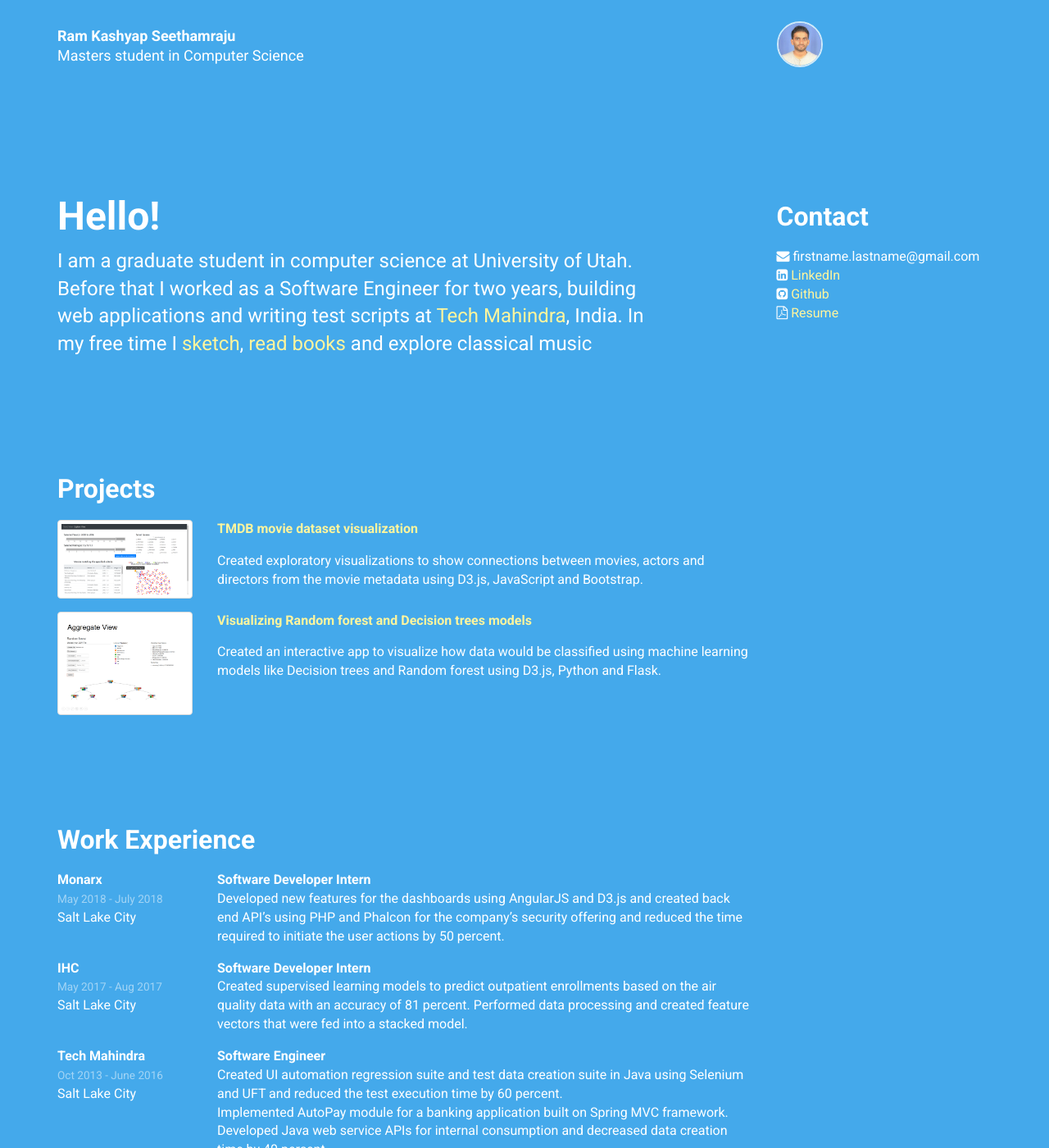
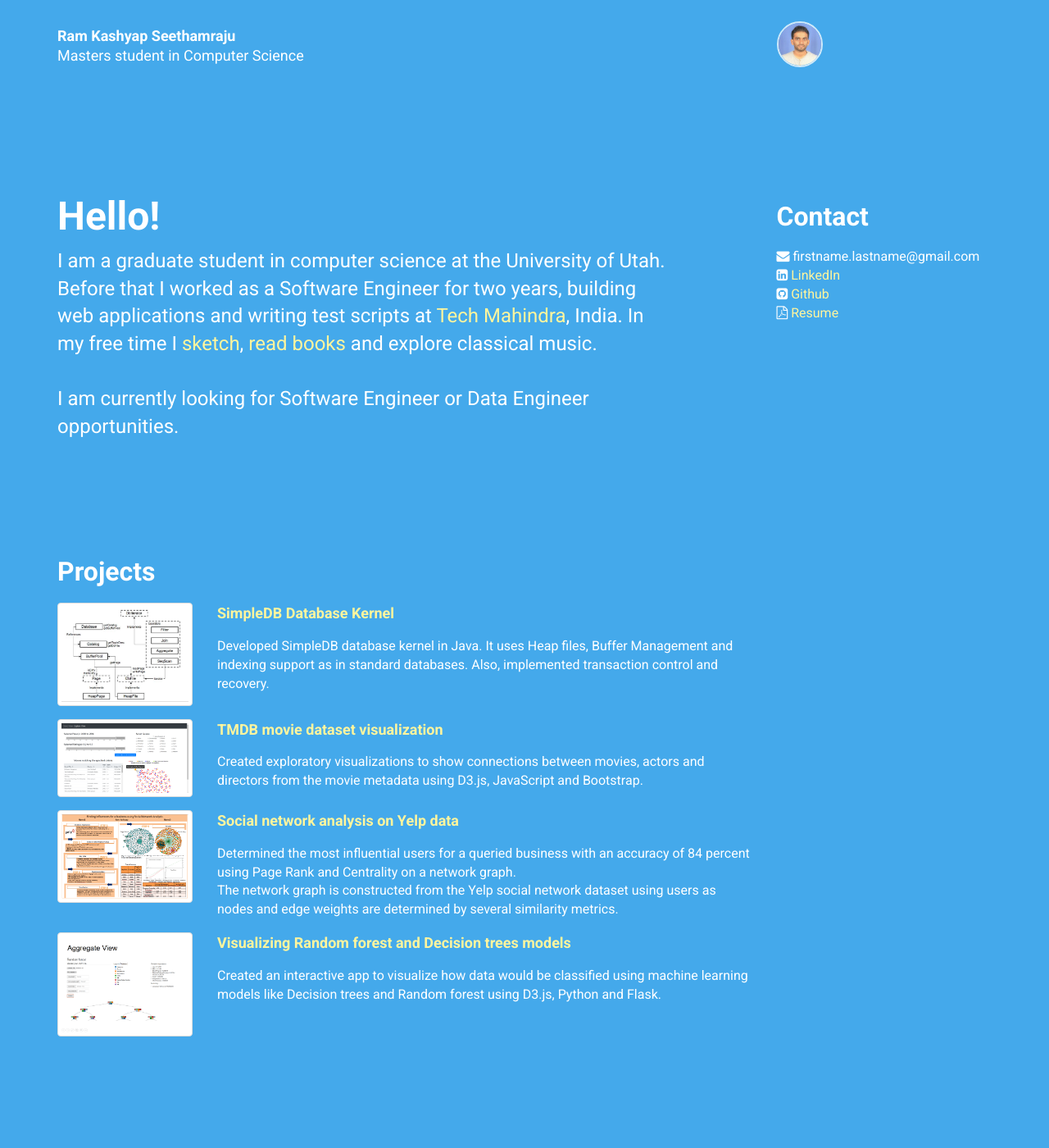
Before and after one commit to ramkashyap-s/ramkashyap-s.github.io, a Jekyll site: the page built from index.html, in a window 1280 px wide and 1400 px high. Shown: the whole window at 82% size. Built offline with Jekyll 4.4.1, drawn with Linux system fonts in a browser that asks for light colours; nearby versions of some CDN libraries; some of the changed text lies outside the part shown.

Commit message:
"content updates"

```diff
--- a/_data/personal.yml
+++ b/_data/personal.yml
@@ -20,6 +20,7 @@ profiles:
 intro:
   title: Hello!
   body: >
-    I am a graduate student in computer science at University of Utah.
+    I am a graduate student in computer science at the University of Utah.
     Before that I worked as a Software Engineer for two years, building web applications and writing test scripts at [Tech Mahindra](https://www.techmahindra.com/pages/default.aspx), India.
-    In my free time I [sketch](https://www.pinterest.com/srkashyap117/random-sketches/), [read books](https://www.goodreads.com/review/list/89977565-ram) and explore classical music
+    In my free time I [sketch](https://www.pinterest.com/srkashyap117/random-sketches/), [read books](https://www.goodreads.com/review/list/89977565-ram) and explore classical music.
+    <br><br> I am currently looking for Software Engineer or Data Engineer opportunities.
--- a/_data/projects.yml
+++ b/_data/projects.yml
@@ -1,14 +1,41 @@
+-
+  name: 'SimpleDB Database Kernel'
+  description: >
+    Developed SimpleDB database kernel in Java. It uses Heap files, Buffer Management and indexing support as in standard
+    databases. Also, implemented transaction control and recovery.
+  image: /img/simpledb.png
+  url: http://www.cs.bc.edu/~sciore/simpledb/intro.html
+  tools: Java, JUnit, Ant, Bitbucket
 -
   name: 'TMDB movie dataset visualization'
   description: >
     Created exploratory visualizations to show connections between movies, actors and directors from the movie metadata
     using D3.js, JavaScript and Bootstrap.
-  image: /img/proj1.png
+  image: /img/tmdb.png
   url: https://ramkashyap-s.github.io/IMDb-5000-Viz/
+  tools: D3, Bootstrap, JavaScript, Node.js
+-
+  name: 'Social network analysis on Yelp data'
+  description: >
+    Determined the most influential users for a queried business with an accuracy of 84 percent using Page Rank and
+    Centrality on a network graph.
+    <br>The network graph is constructed from the Yelp social network dataset using users as nodes and edge weights are determined by several similarity metrics.
+  image: /img/yelp.png
+  url: https://github.com/ramkashyap-s/Social-network-analysis-on-Yelp-data/blob/master/Final%20Report%20-%20Group%2037.pdf
 -
   name: 'Visualizing Random forest and Decision trees models'
   description: >
     Created an interactive app to visualize how data would be classified using machine learning models like Decision trees
     and Random forest using D3.js, Python and Flask.
-  image: /img/proj2.png
+  image: /img/randomforest.png
   url: https://github.com/ramkashyap-s/visualizing-random-forest
+  tools: Python, D3, Bootstrap, JavaScript, scikit-learn, Flask, jQuery
+
+# -
+#   name: 'Housing price prediction'
+#   description: >
+#     Implemented ML algorithms like decision trees, perceptron, gradient descent and SVM in python. <br>
+#     Created different house price prediction models by using Lasso, Random forest, GBM and stacking and achieved an
+#     accuracy of 84 percent. Also, worked on feature selection, exploratory data analysis and visualization.
+  # image: /img/proj2.png
+  # url: https://github.com/ramkashyap-s/visualizing-random-forest
--- a/_data/workexperience.yml
+++ b/_data/workexperience.yml
@@ -3,16 +3,21 @@
   description: >
     Developed new features for the dashboards using AngularJS and D3.js and created back end API’s using PHP and Phalcon
     for the company’s security offering and reduced the time required to initiate the user actions by 50 percent.
+  tools: PHP, AngularJS, MySQL, Phalcon, D3
   location: Salt Lake City
   startdate: May 2018
   enddate: July 2018
   company: Monarx
 -
-  title: Software Developer Intern
+  title: I.T Intern
   description: >
     Created supervised learning models to predict outpatient enrollments based on the air quality data with an
     accuracy of 81 percent.
     Performed data processing and created feature vectors that were fed into a stacked model.
+    <br>
+    Created test scripts for a new clinical workflow tool and perfomed QA on clinical workflows and iCentra applications.
+  tools: Python, D3, Bootstrap, JavaScript, scikit-learn
+
   location: Salt Lake City
   startdate: May 2017
   enddate: Aug 2017
@@ -20,12 +25,12 @@
 -
   title: Software Engineer
   description: >
-    Created UI automation regression suite and test data creation suite in Java using Selenium and UFT and reduced the
+    Created automation regression suite and test data creation suite using Selenium (Java) and UFT and reduced the
     test execution time by 60 percent. <br>
     Implemented AutoPay module for a banking application built on Spring MVC framework. <br>
     Developed Java web service APIs for internal consumption and decreased data creation time by 40 percent. <br>
     Conducted sprint retrospective and review meetings, and product review meetings.
-  location: Salt Lake City
+  location: Hyderabad, India
   startdate: Oct 2013
   enddate: June 2016
   company: Tech Mahindra
--- a/_layouts/albertine.html
+++ b/_layouts/albertine.html
@@ -152,7 +152,7 @@ It is threatened by habitat loss.
                     col-md-6
                     col-lg-7">
           <p>
-            <b>
+            <b style="font-size:18px">
               {% if project.url %}
                 <a href="{{ project.url }}">
                   {{ project.name }}
@@ -188,7 +188,7 @@ It is threatened by habitat loss.
                     col-md-3
                     col-lg-2">
           <p>
-            <b>
+            <b style="font-size:18px">
               {{ experience.company }}
             </b>
             <br>
@@ -203,11 +203,9 @@ It is threatened by habitat loss.
                     col-sm-9
                     col-md-6
                     col-lg-7">
-          <!-- <p> -->
-            <b>
+            <b style="font-size:18px">
               {{ experience.title }}
             </b>
-          <!-- </p> -->
           {{ experience.description | markdownify }}
         </div>
       </div>
@@ -215,65 +213,6 @@ It is threatened by habitat loss.
   </section>
   {% endif %}
 
-
-  {% if site.data.presentations.size > 0 %}
-  <!-- ==================== -->
-  <!-- PRESENTATIONS -->
-  <!-- ==================== -->
-  <section class="container">
-    <div class="row">
-      <div class="col-md-9">
-        <h3>Presentations</h3>
-      </div>
-    </div>
-
-    {% for presentation in site.data.presentations %}
-      <div class="row">
-        <div class="col-md-9">
-          <p>
-            <b>
-              {% if presentation.slides_url %}
-                <a href="{{ presentation.slides_url }}">
-                  {{ presentation.title }}
-                </a>
-              {% else %}
-                {{ presentation.title }}
-              {% endif %}
-            </b>
-            <small>
-              {{ presentation.date }}
-            </small>
-            <br>
-            {{ presentation.location }}
-          </p>
-        </div>
-      </div>
-    {% endfor %}
-  </section>
-  {% endif %}
-
-  <!-- ==================== -->
-  <!-- FOOTER -->
-  <!-- ==================== -->
-  <!-- <footer>
-    <div class="container">
-      <div class="row">
-        <div class="col-xs-12">
-          <hr>
-        </div>
-      </div>
-      <div class="row">
-        <div class="col-xs-12">
-          <img src="{{ site.baseurl }}/img/elbowpatched-icon.svg" alt="Elbowpatched"
-               style="float:left;margin-right:5px;width:20px;height:20px;">
-          Powered by
-          <a href="http://www.elbowpatched.com">
-            Elbowpatched
-          </a>
-        </div>
-      </div>
-    </div>
-  </footer> -->
 
   <!-- ==================== -->
   <!-- JAVASCRIPTS -->
```
Also changed, not shown: README.md, img/elbowpatched-icon.svg (deleted), img/randomforest.png (renamed from img/proj2.png), img/simpledb.png (added), img/tmdb.png (renamed from img/proj1.png), img/yelp.png (added).
